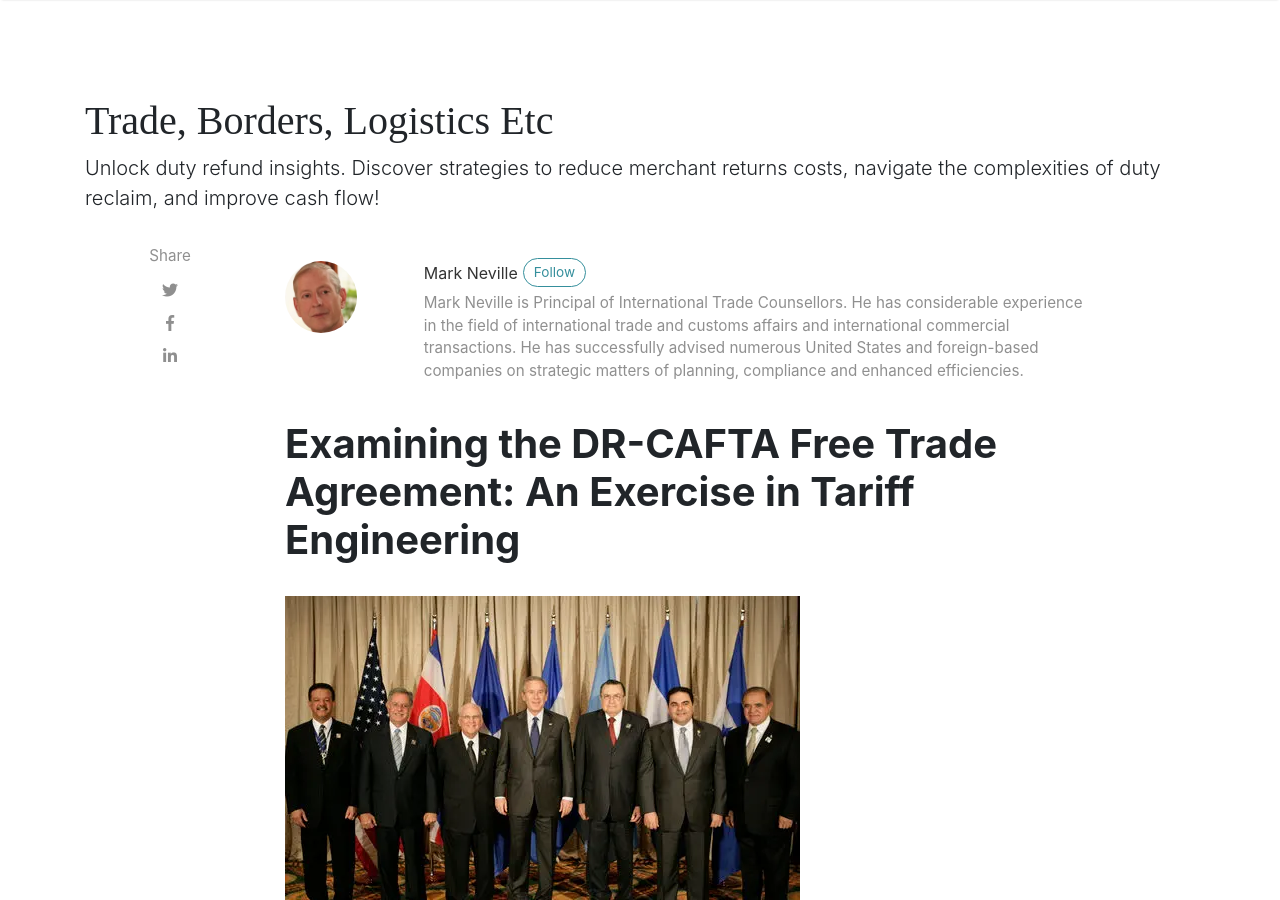
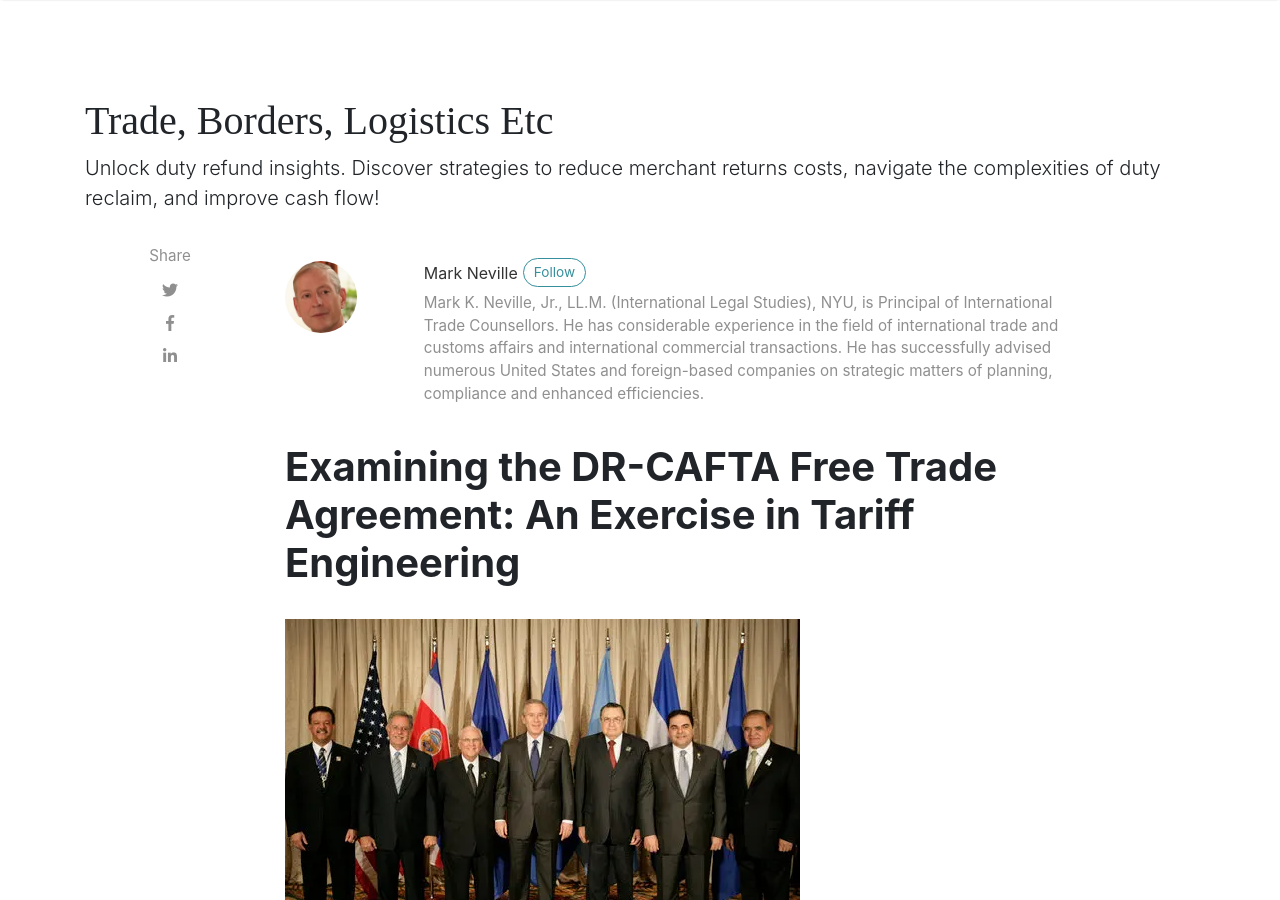
Before and after one commit to madeInLagny/TDR-EN-BLOG, a Jekyll site: the page built from _posts/2025-07-08-examining-the-dr-cafta-free-trade-agreement-an-exercise-in-tariff-engineering.md, in a window 1280 px wide and 900 px high. Built offline with Jekyll 4.4.1, drawn with Linux system fonts in a browser that asks for light colours; nearby versions of some CDN libraries; some web fonts are replaced; comment, search, counter and statistics services are not loaded.

Commit message:
Mark bio updated

```diff
--- a/_config.yml
+++ b/_config.yml
@@ -28,7 +28,7 @@ authors:
     email: mkneville@itctradelaw.com
     web: https://itctradelaw.com
     twitter: https://www.linkedin.com/in/mark-neville-a0016521/
-    description: "Mark Neville is Principal of International Trade Counsellors. He has considerable experience in the field of international trade and customs affairs and international commercial transactions. He has successfully advised numerous United States and foreign-based companies on strategic matters of planning, compliance and enhanced efficiencies."
+    description: "Mark K. Neville, Jr., LL.M. (International Legal Studies), NYU, is Principal of International Trade Counsellors. He has considerable experience in the field of international trade and customs affairs and international commercial transactions. He has successfully advised numerous United States and foreign-based companies on strategic matters of planning, compliance and enhanced efficiencies."
 
 # Plugins
 plugins:
```
